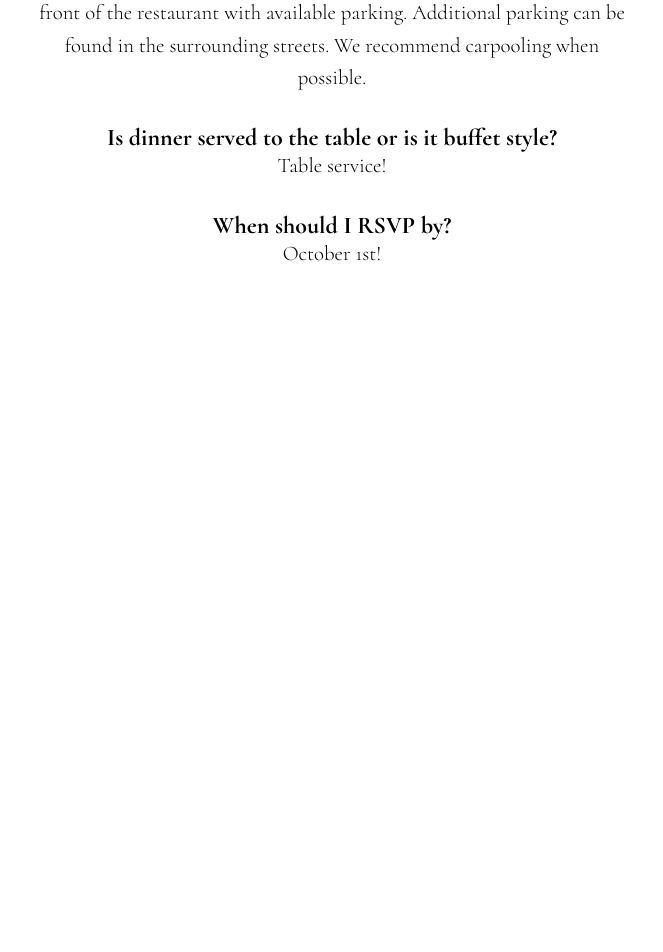
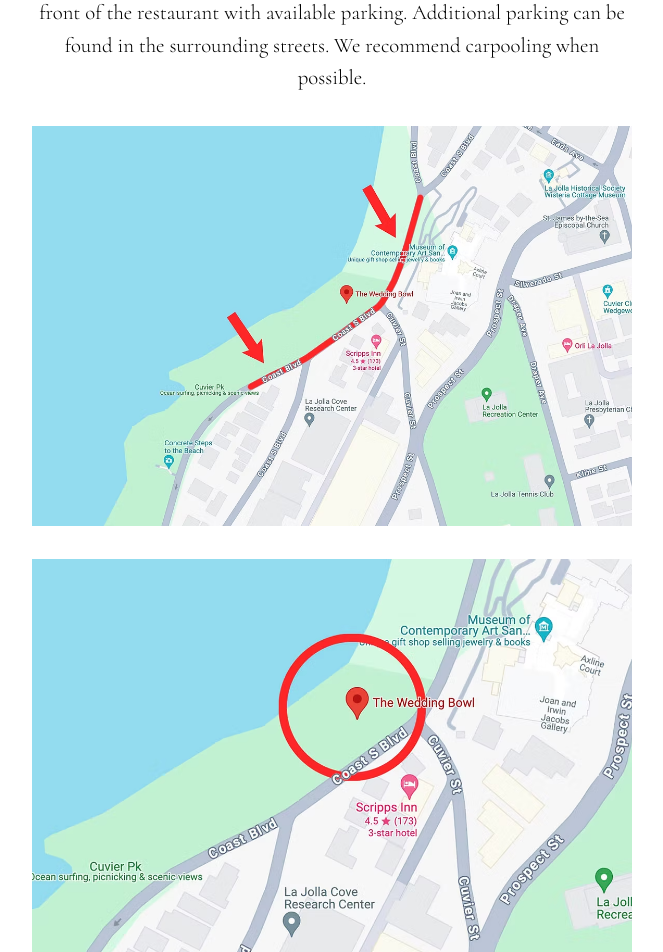
Before and after one commit to sikhote/kaitlynanddavid.com, a Next.js app: page /faq in a window 1280 px wide. Shown: the part 880-1832 px from the top of the page, without its empty margins (308-971 px from the left). Before the commit the page ends 1215 px from the top, so only its background shows below. Built offline with nearby package versions, Linux system fonts and the light colour scheme.

Commit message:
maps for parking

```diff
--- a/src/app/faq/page.tsx
+++ b/src/app/faq/page.tsx
@@ -1,15 +1,16 @@
-'use client';
+"use client";
 
-import { Flex, Text, Title } from '@mantine/core';
-import { h4Props } from '@/lib/fonts';
+import { Flex, Text, Title, Box } from "@mantine/core";
+import { h4Props } from "@/lib/fonts";
+import Image from "next/image";
 
 export default function Page() {
   return (
     <Flex
       component="ul"
       direction="column"
-      gap={{ base: 'xl' }}
-      pt={{ base: 'lg' }}
+      gap={{ base: "xl" }}
+      pt={{ base: "lg" }}
       align="center"
       ta="center"
     >
@@ -35,7 +36,7 @@
       </li>
       <li>
         <Title {...h4Props}>Where should I park?</Title>
-        <Text textWrap="balance" maw={600} w="100%">
+        <Text textWrap="balance" maw={600} w="100%" component="div">
           For our ceremony at the wedding bowl you can park in the surrounding
           streets. It shouldn't be too busy on a Tuesday afternoon but it is
           near the beach and parking can be limited. You may need to walk a
@@ -46,6 +47,25 @@
           in front of the restaurant with available parking. Additional parking
           can be found in the surrounding streets. We recommend carpooling when
           possible.
+          <br />
+          <br />
+          <Image
+            src="/assets/ceremony-parking.avif"
+            alt="Ceremony Parking"
+            width={0}
+            height={0}
+            sizes="600px"
+            style={{ width: "100%", height: "auto" }}
+          />
+          <br />
+          <Image
+            src="/assets/ceremony-site.avif"
+            alt="Ceremony Site"
+            width={0}
+            height={0}
+            sizes="600px"
+            style={{ width: "100%", height: "auto" }}
+          />
         </Text>
       </li>
       <li>
```
Also changed, not shown: public/assets/ceremony-parking.avif (added), public/assets/ceremony-site.avif (added).
